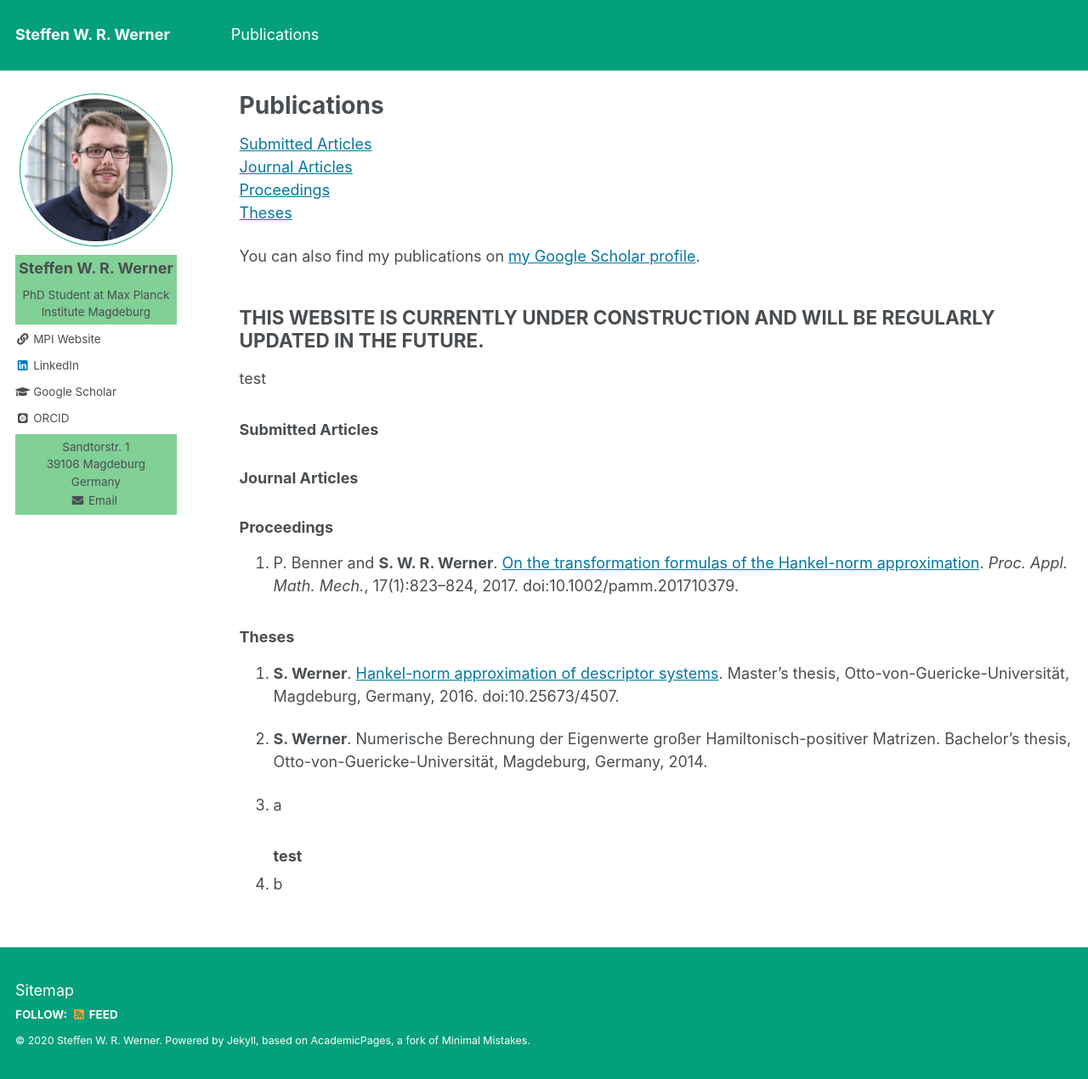
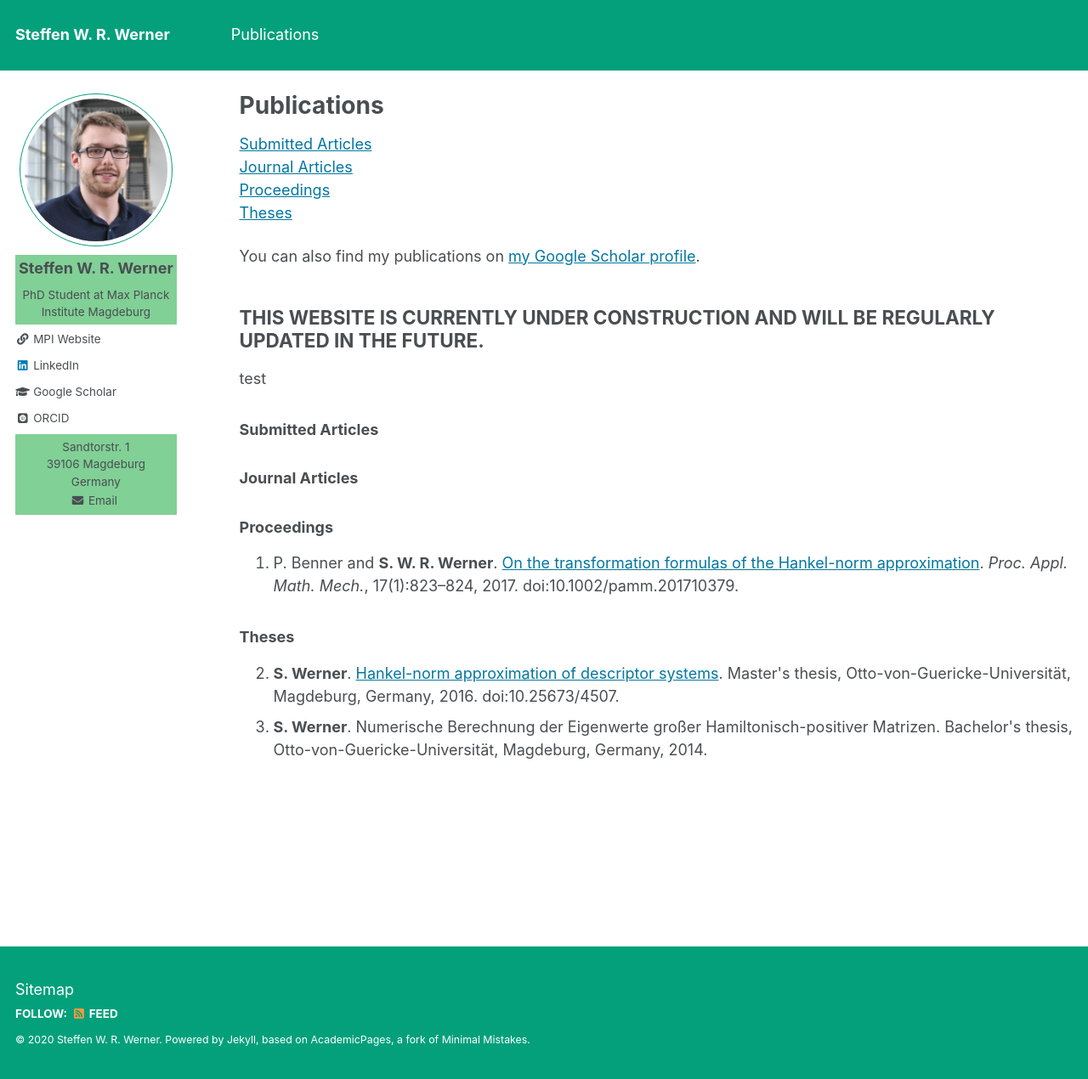
Before and after one commit to ninsteve/ninsteve.github.io, a Jekyll site: the page built from _pages/publications.md, in a window 1280 px wide and 1270 px high. Shown: the whole window at 85% size. Built offline with Jekyll 4.4.1, drawn with Linux system fonts in a browser that asks for light colours; some web fonts are replaced.

Commit message:
Try HTML list for theses with manual start.

```diff
--- a/_pages/publications.md
+++ b/_pages/publications.md
@@ -27,19 +27,16 @@ test
     17(1):823--824, 2017. doi:10.1002/pamm.201710379.
 
 ### <a name="theses"></a>Theses ###
-{:start="2"}
-1.  <strong>S. Werner</strong>. <a target="blank_"
+<ol start="2">
+  <li>
+    <strong>S. Werner</strong>. <a target="blank_"
     href="https://doi.org/10.25673/4507">Hankel-norm approximation of descriptor
     systems</a>. Master's thesis, Otto-von-Guericke-Universität, Magdeburg,
     Germany, 2016. doi:10.25673/4507.
-
-1.  <strong>S. Werner</strong>. Numerische Berechnung der Eigenwerte großer
+  </li>
+  <li>
+    <strong>S. Werner</strong>. Numerische Berechnung der Eigenwerte großer
     Hamiltonisch-positiver Matrizen. Bachelor's thesis,
     Otto-von-Guericke-Universität, Magdeburg, Germany, 2014.
-
-
-<ol start="3">
-  <li>a</li>
-<h3> test </h3>
-  <li>b</li>
-<ol>
+  </li>
+</ol>
```
